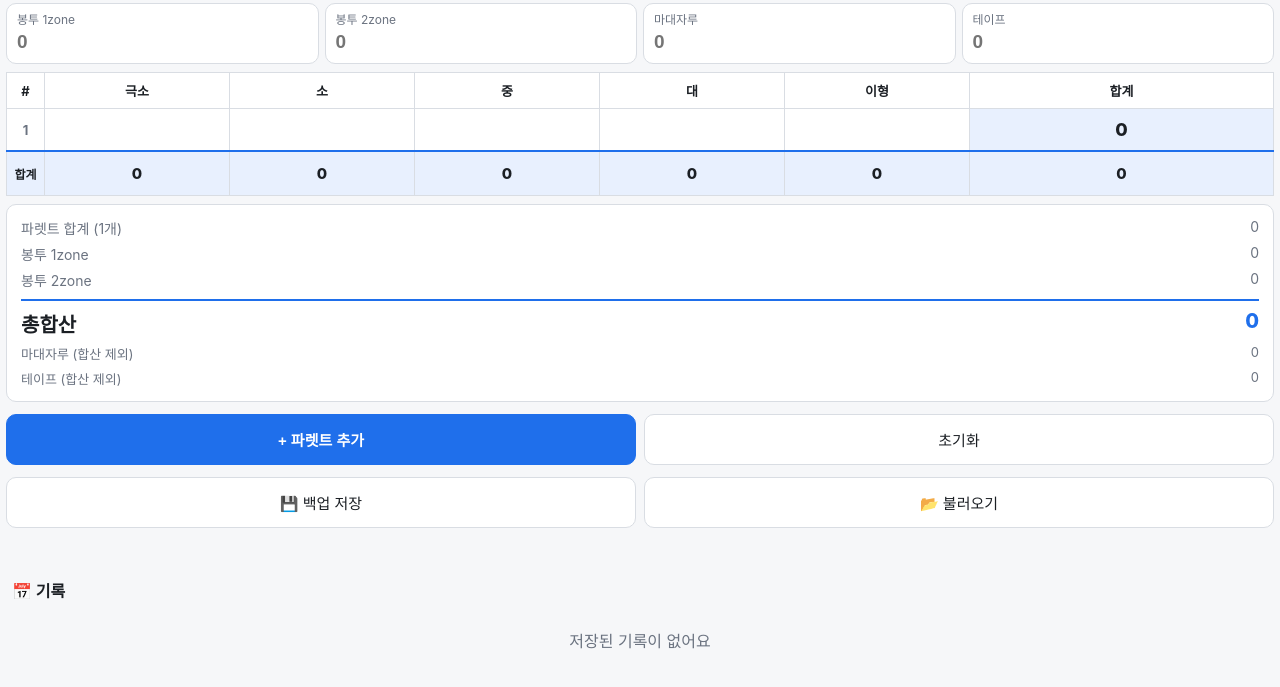
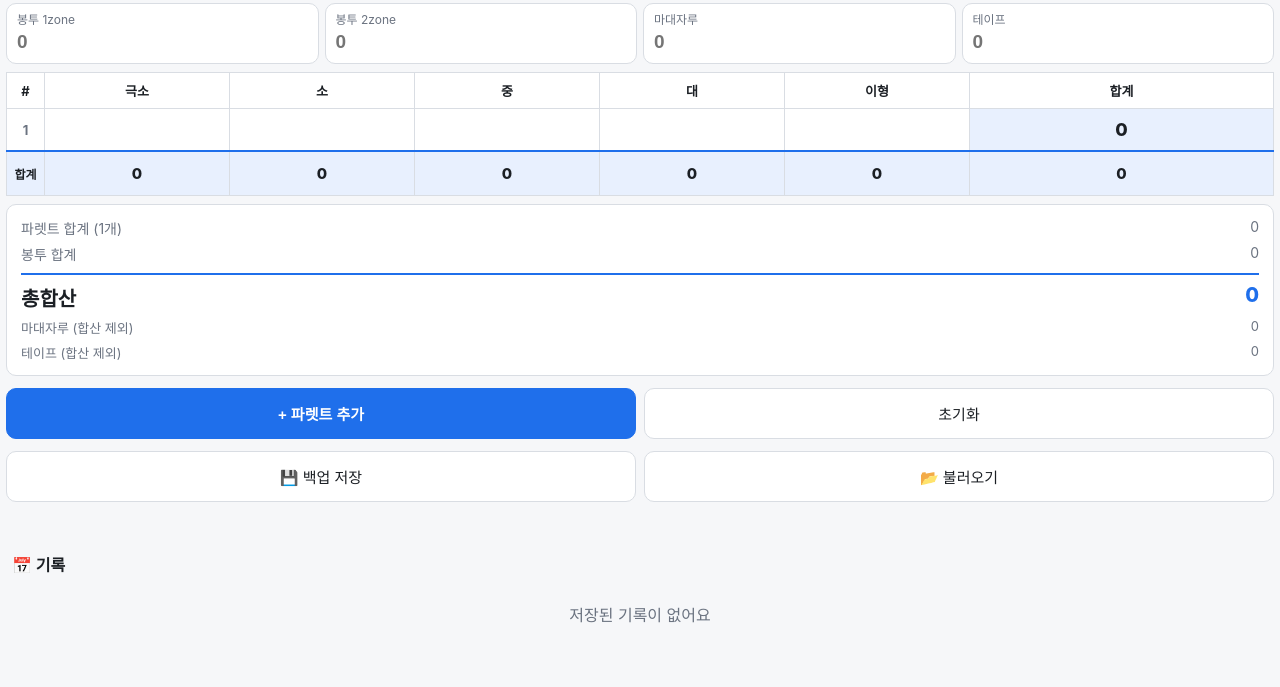
Before and after one commit to JENTE-BKM/PALLET, a plain HTML site: page index.html in a window 1280 px wide. Shown: the part 91-778 px from the top of the page. Drawn offline with Linux system fonts and the light colour scheme.

Commit message:
Update index.html

```diff
--- a/index.html
+++ b/index.html
@@ -133,8 +133,7 @@ function sums(){
   document.getElementById('f').innerHTML='<td>합계</td>'+c.map(x=>'<td>'+x+'</td>').join('')+'<td>'+total(R)+'</td>';
   document.getElementById('sc').innerHTML=
     '<div><span>파렛트 합계 ('+R.rows.length+'개)</span><span>'+ps+'</span></div>'+
-    '<div><span>봉투 1zone</span><span>'+v(R.bag1)+'</span></div>'+
-    '<div><span>봉투 2zone</span><span>'+v(R.bag2)+'</span></div>'+
+    '<div><span>봉투 합계</span><span>'+(v(R.bag1)+v(R.bag2))+'</span></div>'+
     '<div class="g"><span>총합산</span><span>'+total(R)+'</span></div>'+
     '<div class="x"><span>마대자루 (합산 제외)</span><span>'+v(R.sack)+'</span></div>'+
     '<div class="x"><span>테이프 (합산 제외)</span><span>'+v(R.tape)+'</span></div>';
```
